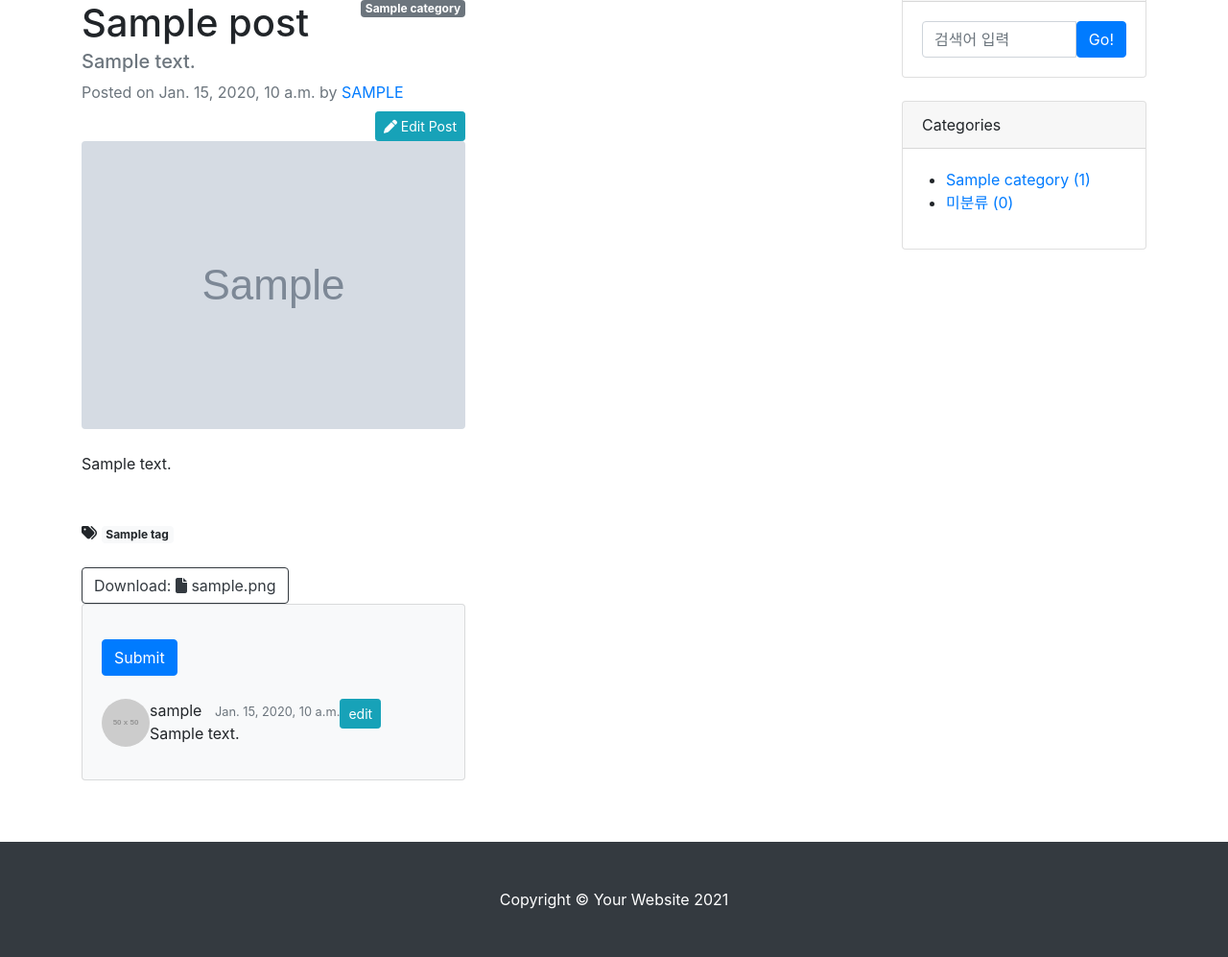
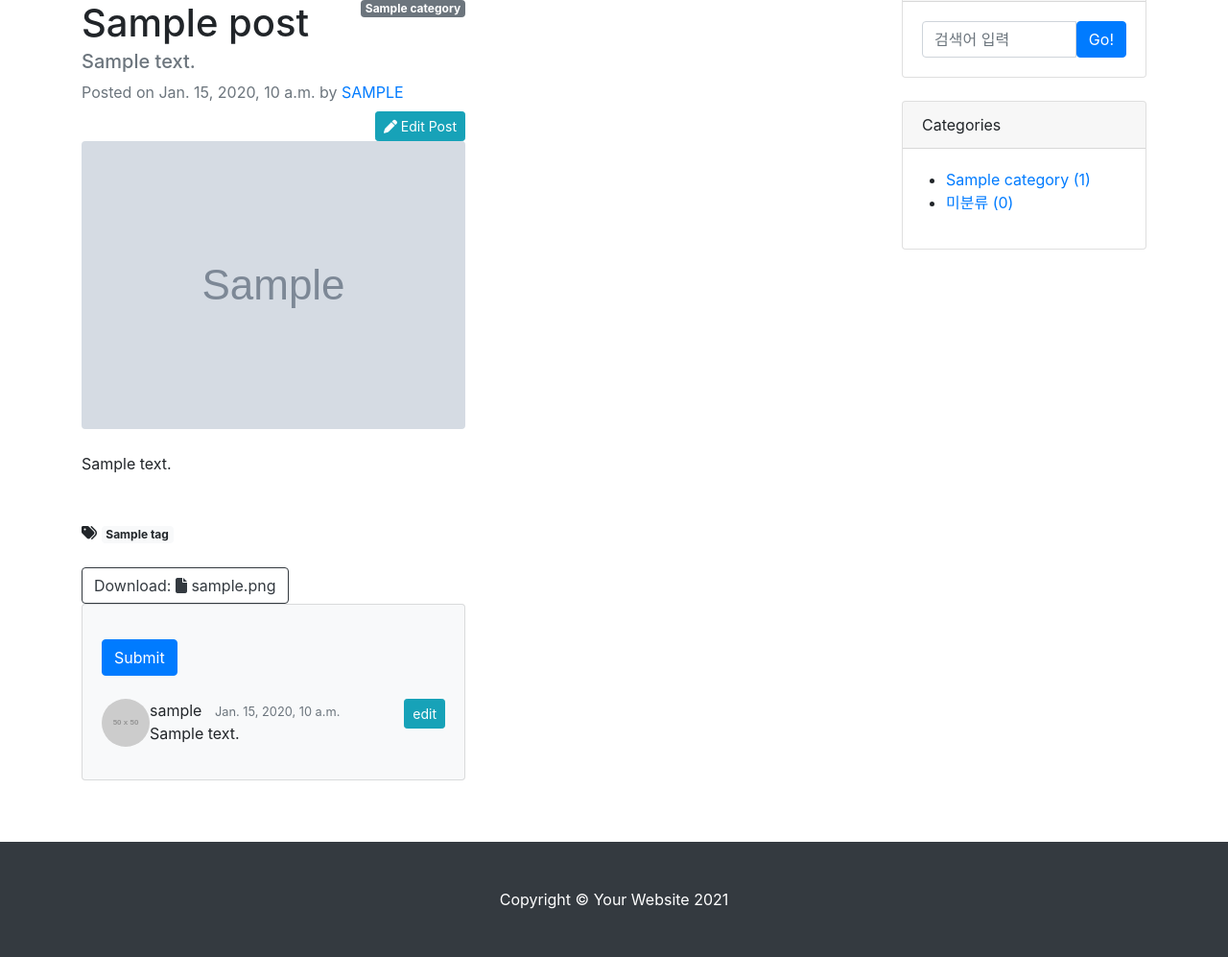
Before and after one commit to teachertophoon/do_it_django_a_to_z, a Django app: page /blog/1/ in a window 1280 px wide. Shown: the part 120-1117 px from the top of the page at 96% size. Run offline with Django 3.2, Linux system fonts and the light colour scheme; a user stored in the database is signed in; tables that the repository leaves empty hold one stand-in row (values such as "Sample post"); grey boxes marked "Sample" are stand-in pictures; grey boxes labelled with a size stand in for pictures from a placeholder-image service; some libraries are stand-ins or nearby versions.

Commit message:
포스트 상세 페이지 댓글 영역 UI 정리

```diff
--- a/blog/templates/blog/post_detail.html
+++ b/blog/templates/blog/post_detail.html
@@ -138,16 +138,11 @@
                                          src="https://dummyimage.com/50x50/ced4da/6c757d.jpg"
                                          alt="..." />
                                 </div>
-                                <div class="ms-3">
+                                <div class="mr-auto">
                                     <div class="fw-bold">{{ comment.author.username }}&nbsp;&nbsp;
                                         <small class="text-muted">{{ comment.created_at }}</small>
                                     </div>
                                     {{ comment.content | linebreaks }}
-                                    {% if comment.created_at != comment.modified_at %}
-                                    <p class="text-muted float-right">
-                                        <small>Updated: {{ comment.modified_at }}</small>
-                                    </p>
-                                    {% endif %}
                                 </div>
                                 {% if user.is_authenticated and comment.author == user %}
                                 <div>
@@ -160,6 +155,13 @@
                                 </div>
                                 {% endif %}
                             </div>
+                            <div>
+                                {% if comment.created_at != comment.modified_at %}
+                                <p class="text-muted text-right">
+                                    <small>Updated: {{ comment.modified_at }}</small>
+                                </p>
+                                {% endif %}
+                            </div>
                             {% endfor %}
                             {% endif %}
                         </div>
```
